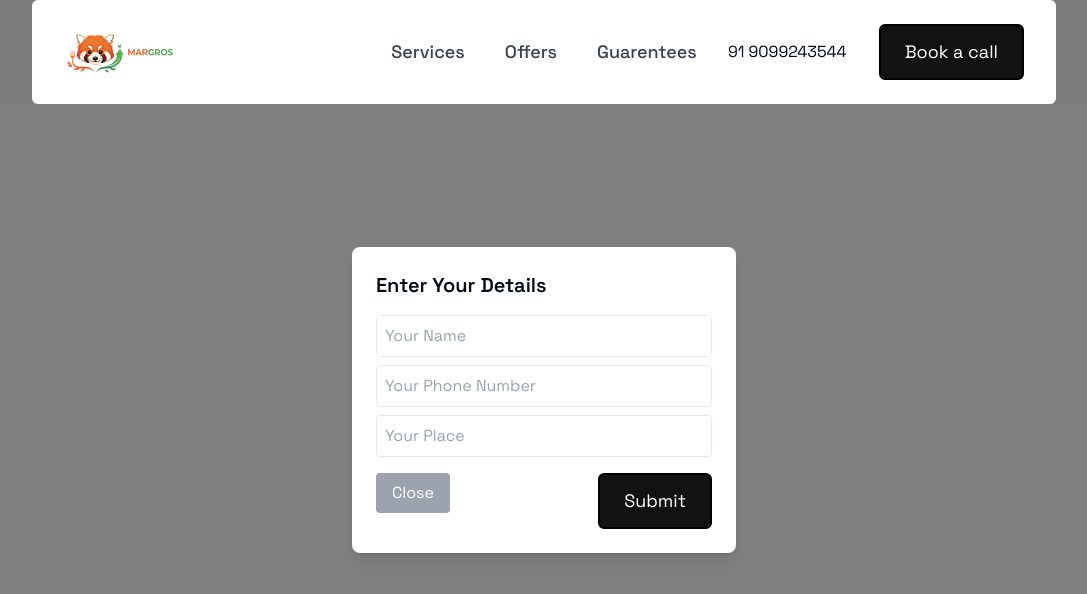
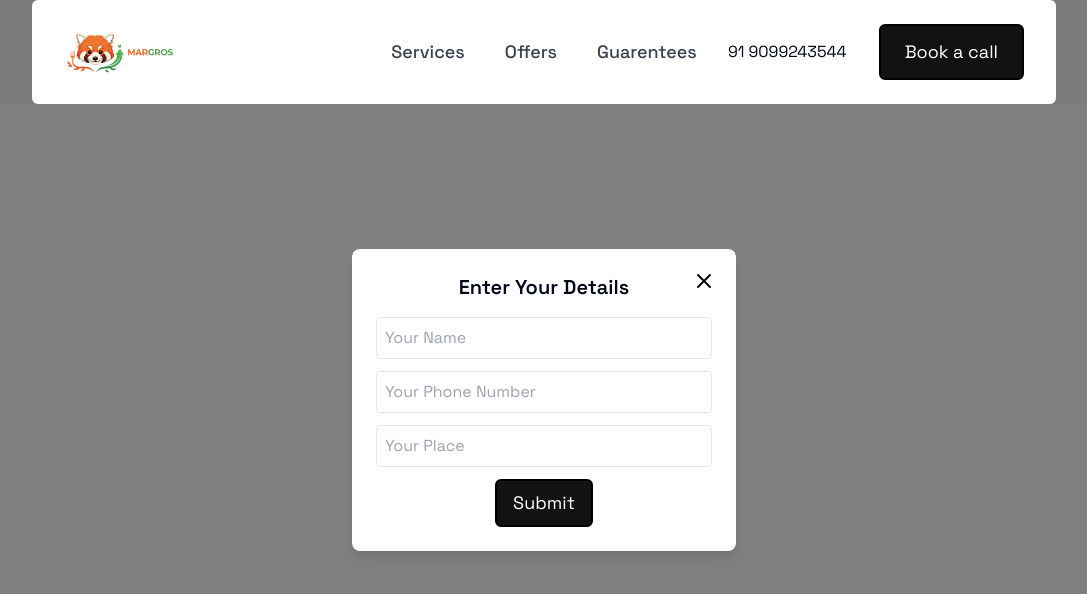
Before and after one commit to Margroms/portfolio, a Next.js app: page /offers in a window 1280 px wide. Shown: the top 594 px of the page, without its empty margins (96-1183 px from the left). Built offline with nearby package versions, Linux system fonts and the light colour scheme.

Commit message:
update 1.1

```diff
--- a/components/modals/dataCollection.tsx
+++ b/components/modals/dataCollection.tsx
@@ -1,5 +1,6 @@
 import React, { useState } from "react";
 import { createClient } from "@supabase/supabase-js";
+import { X } from "lucide-react";
 import Link from "next/link";
 
 const supabaseUrl: string = "https://yuumtxoddxjciwahmdrj.supabase.co";
@@ -26,7 +27,6 @@ const DataCollectionModal: React.FC<DataCollectionModalProps> = ({ isOpen, onClo
     if (error) {
       alert("Error submitting data");
     } else {
-      alert("Data submitted successfully");
       setName("");
       setPhone("");
       setPlace("");
@@ -38,16 +38,21 @@ const DataCollectionModal: React.FC<DataCollectionModalProps> = ({ isOpen, onClo
   if (!isOpen) return null;
 
   return (
-    <div className="fixed inset-0 bg-black bg-opacity-50 flex justify-center items-center">
-      <div className="bg-white p-6 rounded-lg shadow-lg w-96">
-        <h2 className="text-xl font-semibold mb-4">Enter Your Details</h2>
-        <form onSubmit={handleSubmit}>
+    <div className="fixed inset-0 bg-black bg-opacity-50 flex justify-center items-center p-4">
+      <div className="bg-white p-6 rounded-lg shadow-lg w-full max-w-sm relative">
+        <Link href="/">
+          <button className="absolute top-5 right-5 text-black text-lg">
+            <X size={24} />
+          </button>
+        </Link>
+        <h2 className="text-xl font-semibold mb-4 text-center">Enter Your Details</h2>
+        <form onSubmit={handleSubmit} className="flex flex-col space-y-3">
           <input
             type="text"
             placeholder="Your Name"
             value={name}
             onChange={(e) => setName(e.target.value)}
-            className="w-full p-2 border rounded mb-2"
+            className="w-full p-2 border rounded"
             required
           />
           <input
@@ -55,7 +60,7 @@ const DataCollectionModal: React.FC<DataCollectionModalProps> = ({ isOpen, onClo
             placeholder="Your Phone Number"
             value={phone}
             onChange={(e) => setPhone(e.target.value)}
-            className="w-full p-2 border rounded mb-2"
+            className="w-full p-2 border rounded"
             required
           />
           <input
@@ -63,47 +68,20 @@ const DataCollectionModal: React.FC<DataCollectionModalProps> = ({ isOpen, onClo
             placeholder="Your Place"
             value={place}
             onChange={(e) => setPlace(e.target.value)}
-            className="w-full p-2 border rounded mb-4"
+            className="w-full p-2 border rounded"
             required
           />
-          <div className="flex justify-between">
-          <Link href="/">
-            <button
-              type="button"
-              className="bg-gray-400 text-white px-4 py-2 rounded"
-              onClick={onClose}
-              disabled={loading}
-
-            >
-
-                Close
-
-            </button>
-            </Link>
           <button
             type="submit"
-              className="
-  py-3
-  px-6
-  text-lg
-  hover:bg-[#FFB982]
-  rounded-[6px]
-  border-2
-  border-black
-  text-white
-  bg-[#121212]
-  transition
-  duration-200
-     hover:shadow-[1px_1px_rgba(0,0,0),2px_2px_rgba(0,0,0),3px_3px_rgba(0,0,0),4px_4px_rgba(0,0,0),5px_5px_0px_0px_rgba(0,0,0)] dark:shadow-[1px_1px_rgba(255,255,255),2px_2px_rgba(255,255,255),3px_3px_rgba(255,255,255),4px_4px_rgba(255,255,255),5px_5px_0px_0px_rgba(255,255,255)] "
+            className="py-2 px-4 text-lg hover:bg-[#FFB982] rounded-[6px] border-2 border-black text-white bg-[#121212] transition duration-200 mx-auto block hover:shadow-[1px_1px_rgba(0,0,0),2px_2px_rgba(0,0,0),3px_3px_rgba(0,0,0),4px_4px_rgba(0,0,0),5px_5px_0px_0px_rgba(0,0,0)] dark:shadow-[1px_1px_rgba(255,255,255),2px_2px_rgba(255,255,255),3px_3px_rgba(255,255,255),4px_4px_rgba(255,255,255),5px_5px_0px_0px_rgba(255,255,255)]"
             disabled={loading}
           >
             {loading ? "Submitting..." : "Submit"}
           </button>
-          </div>
         </form>
       </div>
     </div>
   );
-}
+};
 
 export default DataCollectionModal;
```
Also changed, not shown: 1 other file (tests, documents, lock files or other folders). Lines whose indentation alone changed are shown as unchanged.
